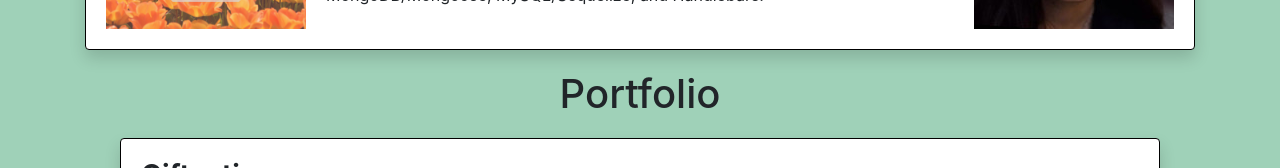
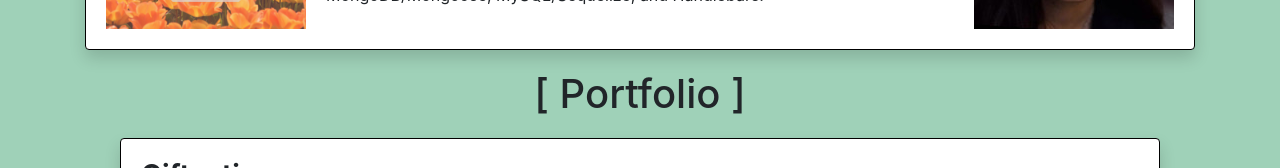
Before and after one commit to sarahtam718/react-portfolio, a React (Create React App) app in the folder portfolio-app/: page / in a window 1280 px wide. Shown: the part 212-380 px from the top of the page. Built offline with nearby package versions, Linux system fonts and the light colour scheme.

Commit message:
centered and styled portfolio

```diff
--- a/portfolio-app/src/App.js
+++ b/portfolio-app/src/App.js
@@ -20,7 +20,7 @@ class App extends Component {
           id="portfolio-container"
           style={{ marginTop: 20, marginBottom: 70 }}
         >
-          <h1 className="text-center">Portfolio</h1>
+          <h1 className="text-center">[ Portfolio ]</h1>
           <div id="card-container" className="col">
             {cardData.map(project => (
               <PortCard obj={project} key={project.id} />
```
